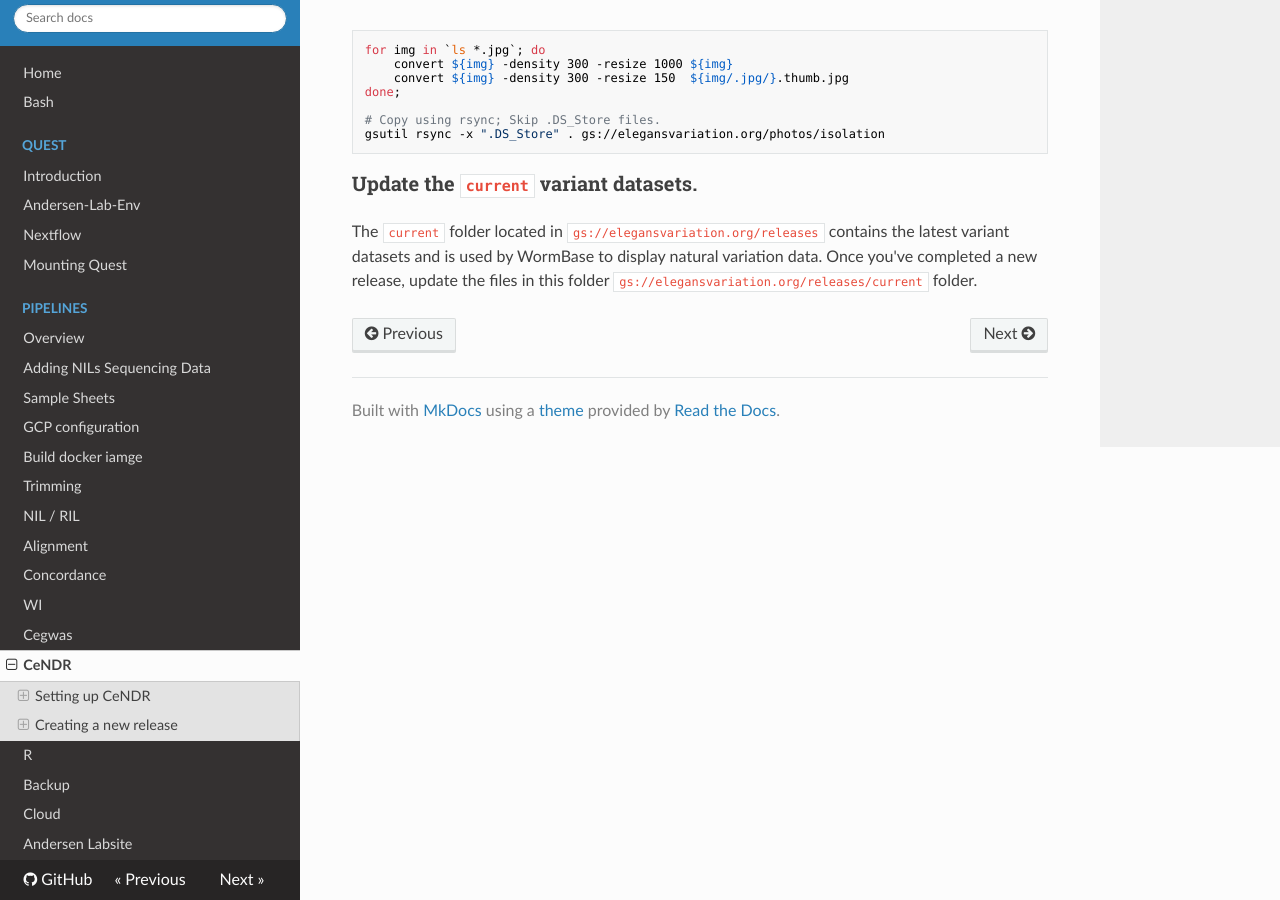
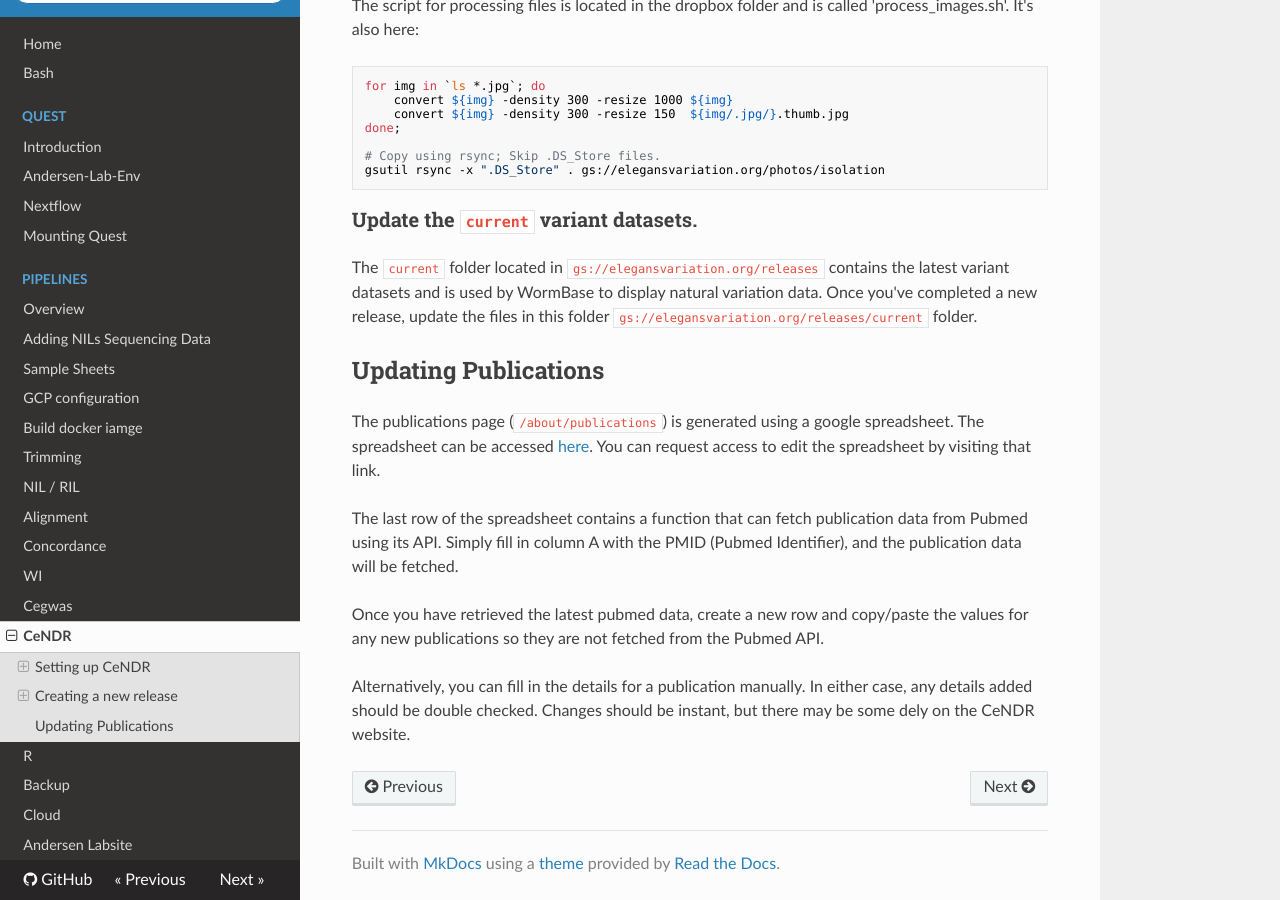
Before and after one commit to AndersenLab/dry-guide, an MkDocs documentation site: the page built from docs/cendr.md, in a window 1280 px wide and 900 px high, scrolled down 5097 px. Built offline with MkDocs 1.6.1, drawn with Linux system fonts in a browser that asks for light colours; nearby versions of some CDN libraries; some of the changed text lies outside the part shown.

Commit message:
add directions for updating the publications page on CeNDR

```diff
--- a/docs/cendr.md
+++ b/docs/cendr.md
@@ -203,3 +203,13 @@ gsutil rsync -x ".DS_Store" . gs://elegansvariation.org/photos/isolation
 ### Update the `current` variant datasets.
 
 The `current` folder located in `gs://elegansvariation.org/releases` contains the latest variant datasets and is used by WormBase to display natural variation data. Once you've completed a new release, update the files in this folder `gs://elegansvariation.org/releases/current` folder.
+
+## Updating Publications
+
+The publications page (`/about/publications`) is generated using a google spreadsheet. The spreadsheet can be accessed [here](https://docs.google.com/spreadsheets/d/1ghJG6E_9YPsHu0H3C9s_yg_-EAjTUYBbO15c3RuePIs/edit). You can request access to edit the spreadsheet by visiting that link.
+
+The last row of the spreadsheet contains a function that can fetch publication data from Pubmed using its API. Simply fill in column A with the PMID (Pubmed Identifier), and the publication data will be fetched.
+
+Once you have retrieved the latest pubmed data, create a new row and copy/paste the values for any new publications so they are not fetched from the Pubmed API.
+
+Alternatively, you can fill in the details for a publication manually. In either case, any details added should be double checked. Changes should be instant, but there may be some dely on the CeNDR website.
```
